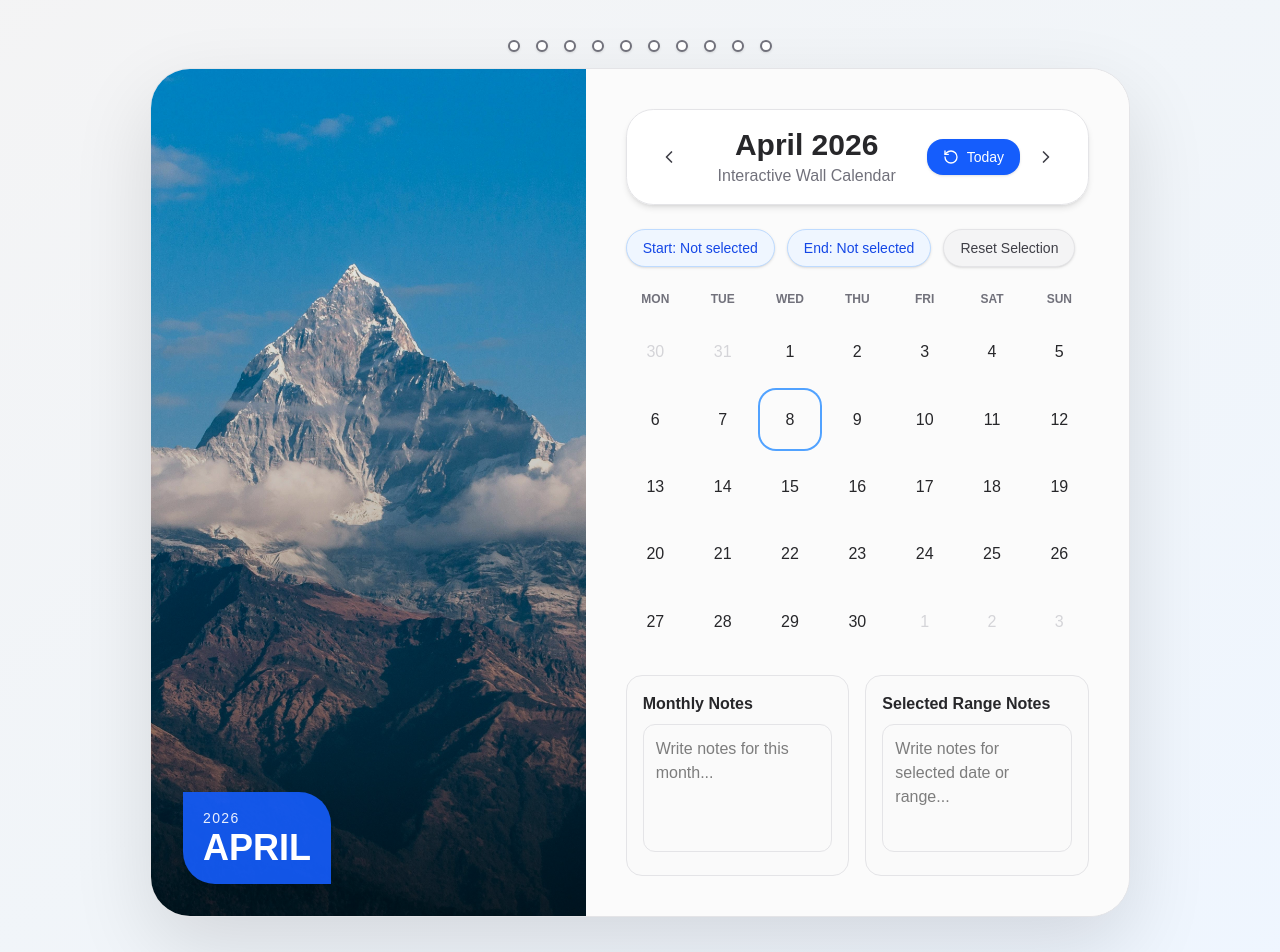
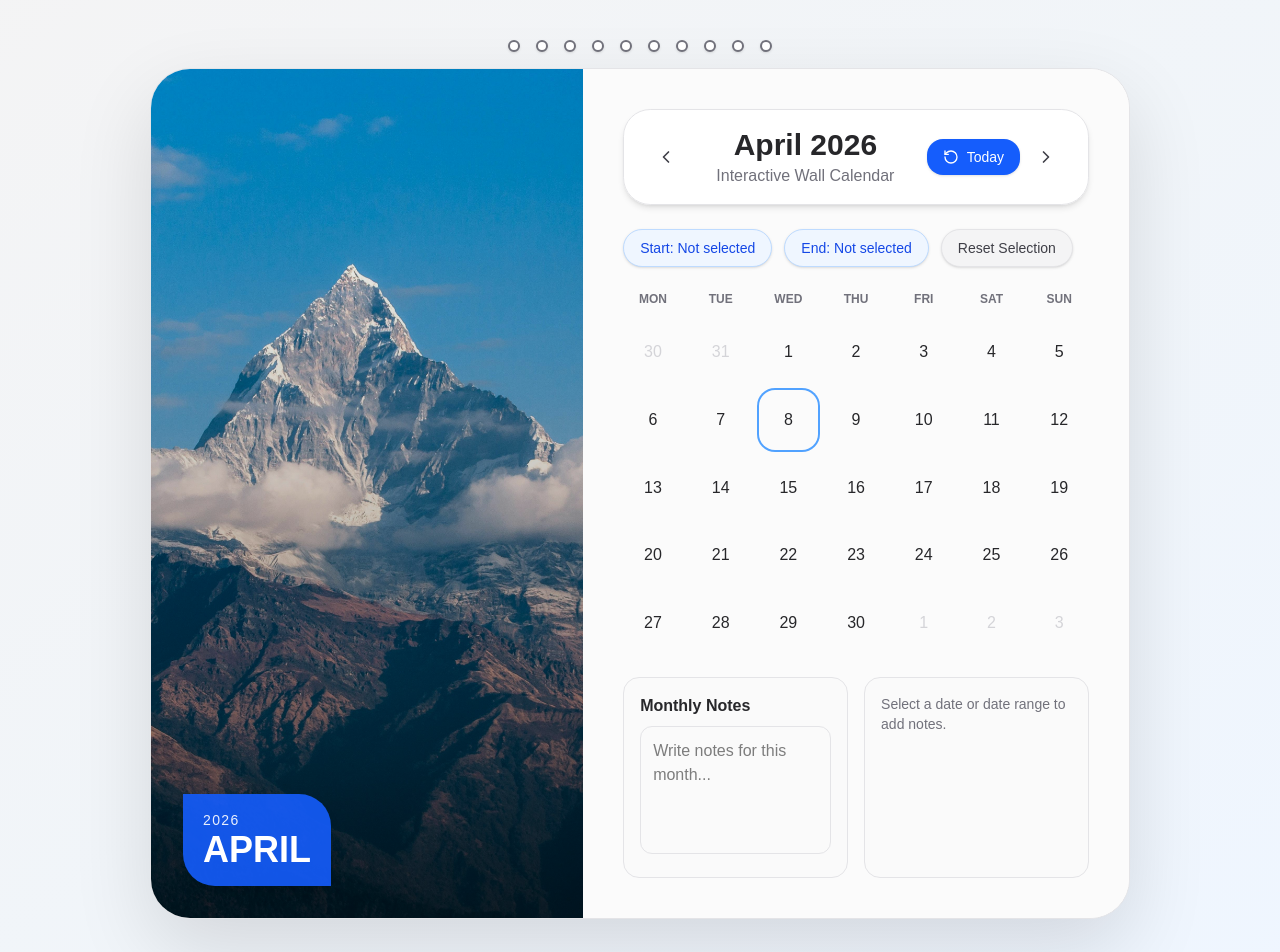
Before and after one commit to HEMANTH-B-G-01-03/calender_take_u_forward_task, a Next.js app in the folder interactive-calendar/: page / in a window 1280 px wide. Shown: the top 952 px of the page. Built offline with nearby package versions, Linux system fonts and the light colour scheme.

Commit message:
letest updates

```diff
--- a/interactive-calendar/components/NotesSection.tsx
+++ b/interactive-calendar/components/NotesSection.tsx
@@ -2,19 +2,32 @@
 
 type Props = {
   monthNote: string;
-  selectedNote: string;
+  singleDateNote: string;
+  rangeNote: string;
+  isSingleDateSelected: boolean;
+  isRangeSelected: boolean;
+  selectedSingleDate: string | null;
+  selectedRange: string | null;
   onMonthNoteChange: (value: string) => void;
-  onSelectedNoteChange: (value: string) => void;
+  onSingleDateNoteChange: (value: string) => void;
+  onRangeNoteChange: (value: string) => void;
 };
 
 export default function NotesSection({
   monthNote,
-  selectedNote,
+  singleDateNote,
+  rangeNote,
+  isSingleDateSelected,
+  isRangeSelected,
+  selectedSingleDate,
+  selectedRange,
   onMonthNoteChange,
-  onSelectedNoteChange,
+  onSingleDateNoteChange,
+  onRangeNoteChange,
 }: Props) {
   return (
     <div className="grid md:grid-cols-2 gap-4">
+      {/* Monthly Notes */}
       <div className="bg-zinc-50 rounded-2xl p-4 border border-zinc-200">
         <h3 className="font-semibold text-zinc-800 mb-2">Monthly Notes</h3>
         <textarea
@@ -25,16 +38,45 @@ export default function NotesSection({
         />
       </div>
 
-      <div className="bg-zinc-50 rounded-2xl p-4 border border-zinc-200">
-        <h3 className="font-semibold text-zinc-800 mb-2">
-          Selected Range Notes
-        </h3>
-        <textarea
-          value={selectedNote}
-          onChange={(e) => onSelectedNoteChange(e.target.value)}
-          placeholder="Write notes for selected date or range..."
-          className="w-full h-32 resize-none rounded-xl border border-zinc-200 p-3 outline-none focus:ring-2 focus:ring-blue-400"
-        />
+      {/* Dynamic Single / Range Notes */}
+      <div className="bg-zinc-50 rounded-2xl p-4 border border-zinc-200 space-y-4">
+        {!isSingleDateSelected && !isRangeSelected && (
+          <div className="text-sm text-zinc-500">
+            Select a date or date range to add notes.
+          </div>
+        )}
+
+        {isSingleDateSelected && (
+          <div>
+            <h3 className="font-semibold text-zinc-800 mb-2">
+              Single Date Note
+            </h3>
+            <p className="text-xs text-zinc-500 mb-2">
+              Selected Date: {selectedSingleDate}
+            </p>
+            <textarea
+              value={singleDateNote}
+              onChange={(e) => onSingleDateNoteChange(e.target.value)}
+              placeholder="Write note for this selected date..."
+              className="w-full h-28 resize-none rounded-xl border border-zinc-200 p-3 outline-none focus:ring-2 focus:ring-blue-400"
+            />
+          </div>
+        )}
+
+        {isRangeSelected && (
+          <div>
+            <h3 className="font-semibold text-zinc-800 mb-2">Range Note</h3>
+            <p className="text-xs text-zinc-500 mb-2">
+              Selected Range: {selectedRange}
+            </p>
+            <textarea
+              value={rangeNote}
+              onChange={(e) => onRangeNoteChange(e.target.value)}
+              placeholder="Write note for this selected date range..."
+              className="w-full h-28 resize-none rounded-xl border border-zinc-200 p-3 outline-none focus:ring-2 focus:ring-blue-400"
+            />
+          </div>
+        )}
       </div>
     </div>
   );
--- a/interactive-calendar/components/WallCalendar.tsx
+++ b/interactive-calendar/components/WallCalendar.tsx
@@ -17,10 +17,14 @@ export default function WallCalendar() {
   const [direction, setDirection] = useState(0);
 
   const [monthNotes, setMonthNotes] = useState<Record<string, string>>({});
+  const [singleDateNotes, setSingleDateNotes] = useState<Record<string, string>>(
+    {}
+  );
   const [rangeNotes, setRangeNotes] = useState<Record<string, string>>({});
 
   useEffect(() => {
     const savedMonthNotes = getFromStorage("monthNotes", {});
+    const savedSingleDateNotes = getFromStorage("singleDateNotes", {});
     const savedRangeNotes = getFromStorage("rangeNotes", {});
     const savedRange = getFromStorage("selectedRange", {
       start: null,
@@ -28,6 +32,7 @@ export default function WallCalendar() {
     });
 
     setMonthNotes(savedMonthNotes);
+    setSingleDateNotes(savedSingleDateNotes);
     setRangeNotes(savedRangeNotes);
 
     if (savedRange.start) setRangeStart(new Date(savedRange.start));
@@ -37,6 +42,10 @@ export default function WallCalendar() {
   useEffect(() => {
     saveToStorage("monthNotes", monthNotes);
   }, [monthNotes]);
+
+  useEffect(() => {
+    saveToStorage("singleDateNotes", singleDateNotes);
+  }, [singleDateNotes]);
 
   useEffect(() => {
     saveToStorage("rangeNotes", rangeNotes);
@@ -59,6 +68,9 @@ export default function WallCalendar() {
     if (compareAsc(date, rangeStart) < 0) {
       setRangeEnd(rangeStart);
       setRangeStart(date);
+    } else if (getDateKey(date) === getDateKey(rangeStart)) {
+      // same date clicked again → keep as single date selection
+      setRangeEnd(null);
     } else {
       setRangeEnd(date);
     }
@@ -66,11 +78,23 @@ export default function WallCalendar() {
 
   const monthKey = format(currentMonth, "yyyy-MM");
 
-  const selectedRangeKey = useMemo(() => {
-    if (!rangeStart) return "none";
-    if (!rangeEnd) return getDateKey(rangeStart);
-    return `${getDateKey(rangeStart)}_${getDateKey(rangeEnd)}`;
+  const singleDateKey = useMemo(() => {
+    if (rangeStart && !rangeEnd) return getDateKey(rangeStart);
+    return null;
   }, [rangeStart, rangeEnd]);
+
+  const rangeKey = useMemo(() => {
+    if (rangeStart && rangeEnd) {
+      return `${getDateKey(rangeStart)}_${getDateKey(rangeEnd)}`;
+    }
+    return null;
+  }, [rangeStart, rangeEnd]);
+
+  const selectedSingleDateNote = singleDateKey
+    ? singleDateNotes[singleDateKey] || ""
+    : "";
+
+  const selectedRangeNote = rangeKey ? rangeNotes[rangeKey] || "" : "";
 
   const handleNext = () => {
     setDirection(1);
@@ -115,7 +139,7 @@ export default function WallCalendar() {
                 x: direction > 0 ? -80 : 80,
               }}
               transition={{ duration: 0.55, ease: "easeInOut" }}
-              className="grid md:grid-cols-[1fr_1.25fr] min-h-[650px]"
+              className="grid md:grid-cols-[0.95fr_1.2fr] min-h-[650px]"
               style={{ transformStyle: "preserve-3d" }}
             >
               <HeroSection currentMonth={currentMonth} />
@@ -161,16 +185,30 @@ export default function WallCalendar() {
 
                 <NotesSection
                   monthNote={monthNotes[monthKey] || ""}
-                  selectedNote={rangeNotes[selectedRangeKey] || ""}
+                  singleDateNote={selectedSingleDateNote}
+                  rangeNote={selectedRangeNote}
+                  isSingleDateSelected={!!singleDateKey}
+                  isRangeSelected={!!rangeKey}
+                  selectedSingleDate={singleDateKey}
+                  selectedRange={rangeKey}
                   onMonthNoteChange={(value) =>
                     setMonthNotes((prev) => ({ ...prev, [monthKey]: value }))
                   }
-                  onSelectedNoteChange={(value) =>
+
+                  onSingleDateNoteChange={(value) => {
+                    if (!singleDateKey) return;
+                    setSingleDateNotes((prev) => ({
+                      ...prev,
+                      [singleDateKey]: value,
+                    }));
+                  }}
+                  onRangeNoteChange={(value) => {
+                    if (!rangeKey) return;
                     setRangeNotes((prev) => ({
                       ...prev,
-                      [selectedRangeKey]: value,
-                    }))
-                  }
+                      [rangeKey]: value,
+                    }));
+                  }}
                 />
               </div>
             </motion.div>
--- /dev/null
+++ b/interactive-calendar/eslint.config.mjs
@@ -0,0 +1,18 @@
+import { defineConfig, globalIgnores } from "eslint/config";
+import nextVitals from "eslint-config-next/core-web-vitals";
+import nextTs from "eslint-config-next/typescript";
+
+const eslintConfig = defineConfig([
+  ...nextVitals,
+  ...nextTs,
+  // Override default ignores of eslint-config-next.
+  globalIgnores([
+    // Default ignores of eslint-config-next:
+    ".next/**",
+    "out/**",
+    "build/**",
+    "next-env.d.ts",
+  ]),
+]);
+
+export default eslintConfig;
```
